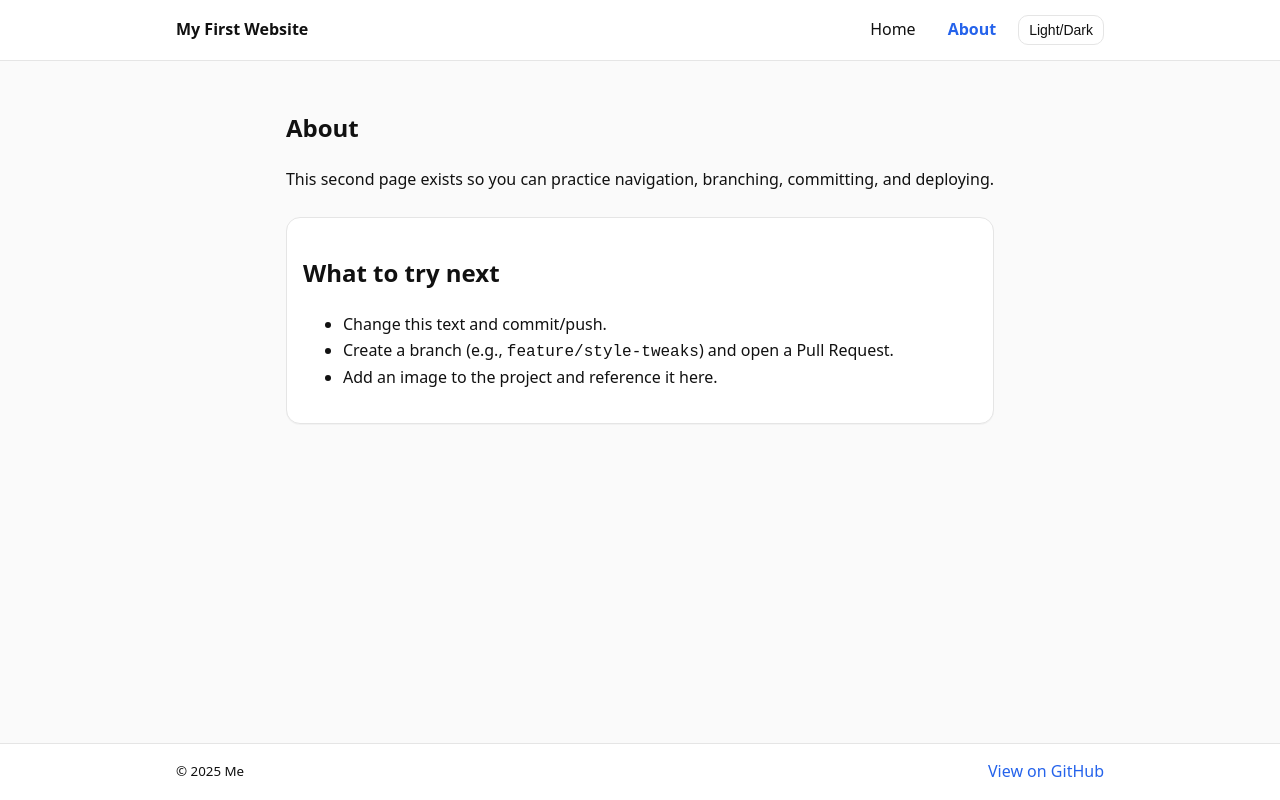
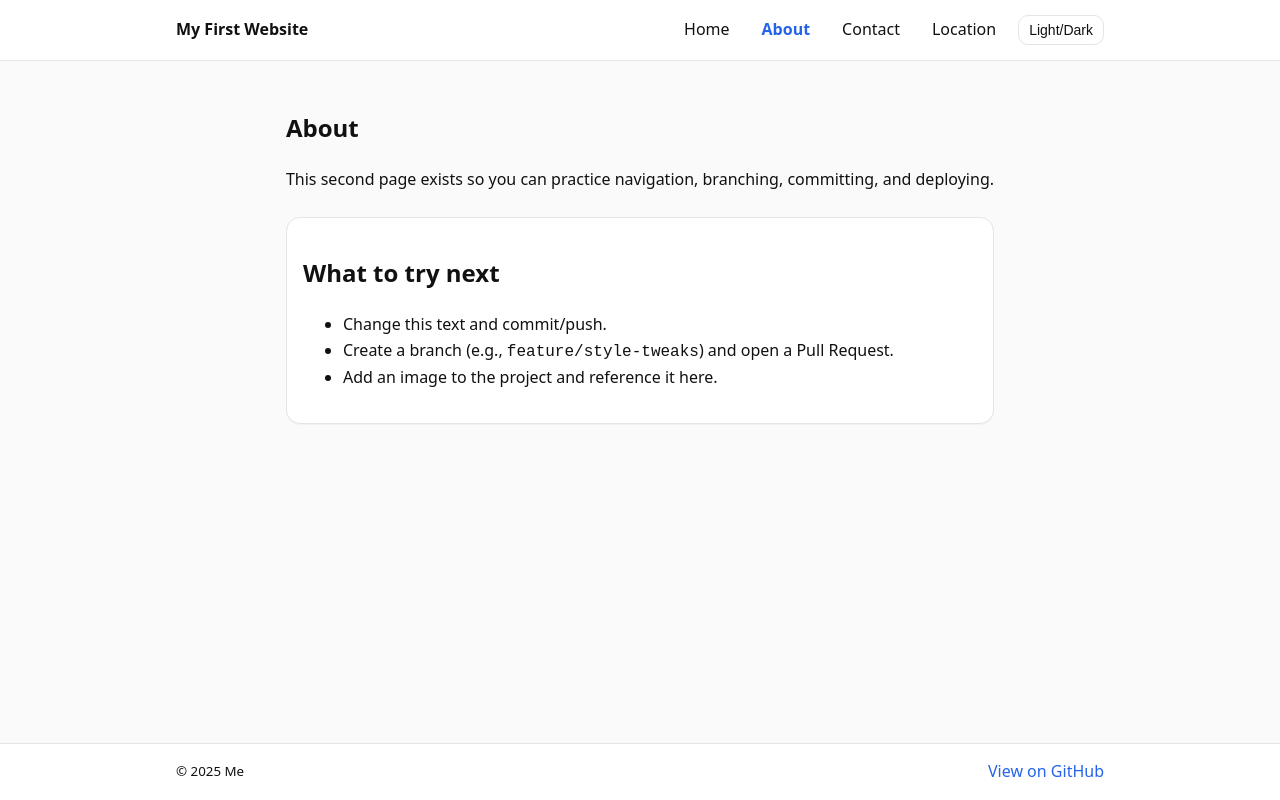
Before and after one commit to HRTG24/my-first-website, a plain HTML site: page about.html in a window 1280 px wide. Drawn offline with Linux system fonts and the light colour scheme.

Commit message:
Ensure all pages link to each other in nav

```diff
--- a/about.html
+++ b/about.html
@@ -15,6 +15,8 @@
         <div class="spacer"></div>
         <a class="nav-link" href="index.html">Home</a>
         <a class="nav-link active" href="about.html">About</a>
+        <a class="nav-link" href="contact.html">Contact</a>
+        <a class="nav-link" href="location.html">Location</a>
         <button id="toggle-theme" class="btn small" aria-label="Toggle theme">Light/Dark</button>
       </nav>
     </header>
```
Also changed, not shown: contact.html (+1 -0 lines).
